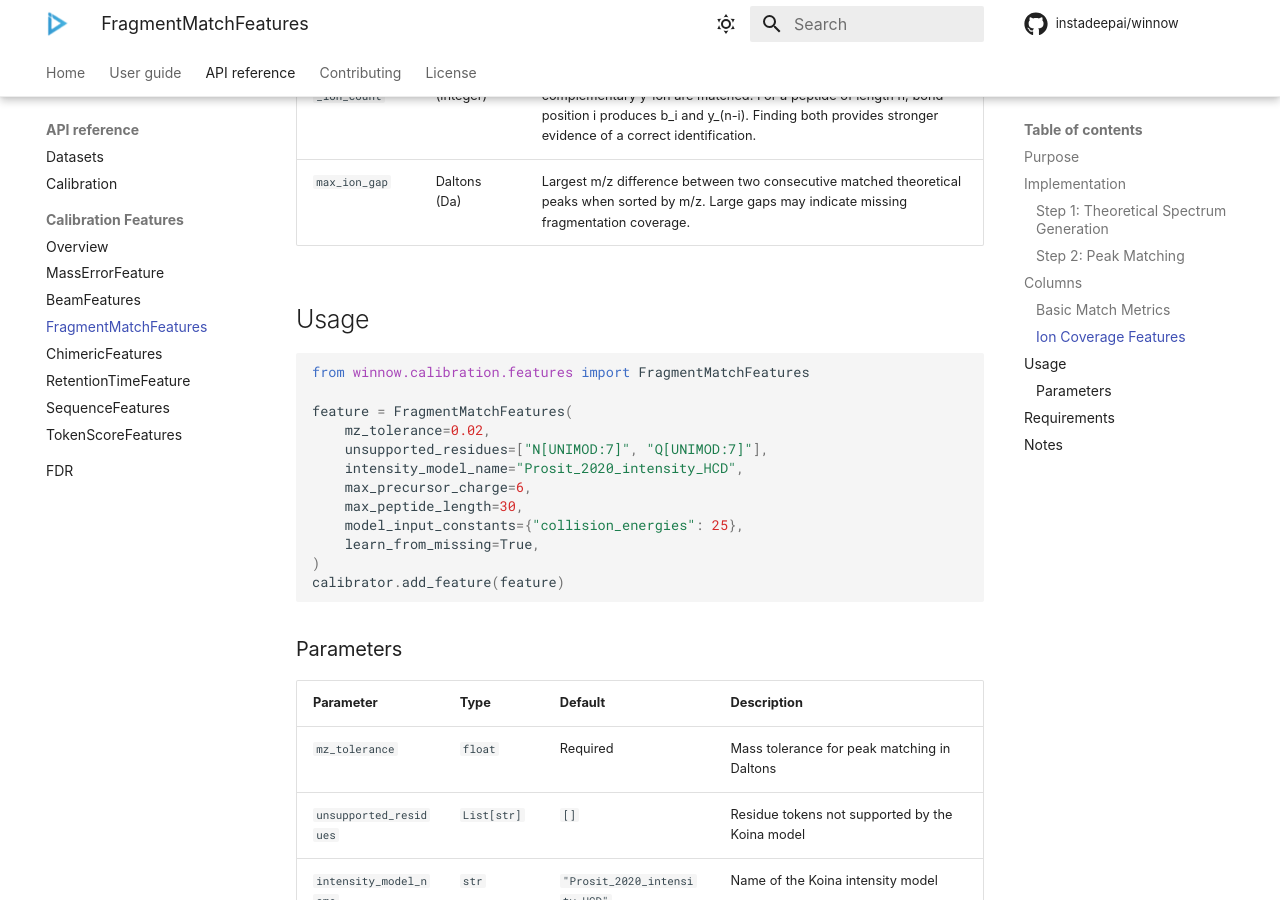
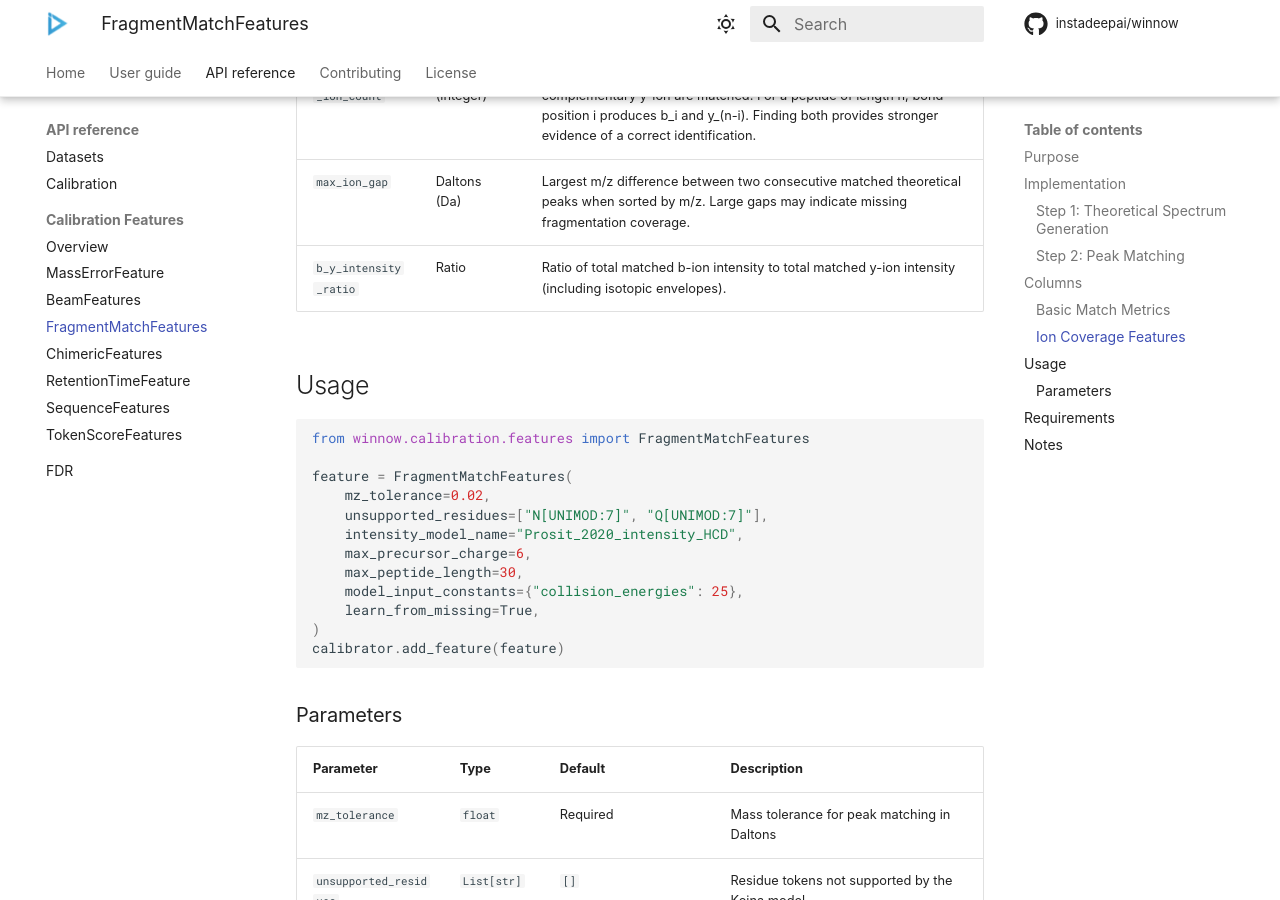
Before and after one commit to instadeepai/winnow, an MkDocs documentation site: the page built from docs/api/features/fragment_match.md, in a window 1280 px wide and 900 px high, scrolled down 1987 px. Built offline with MkDocs 1.6.1 and Material for MkDocs 9.7.7, drawn with Linux system fonts in a browser that asks for light colours; some web fonts are replaced; comment, search, counter and statistics services are not loaded; some of the changed text lies outside the part shown.

Commit message:
docs: add b-ion/y-ion ratio feature

```diff
--- a/docs/api/features/fragment_match.md
+++ b/docs/api/features/fragment_match.md
@@ -55,6 +55,7 @@ For each theoretical peak, we search for the nearest observed peak using binary
 | `longest_y_series` | Count (integer) | Same as above for y-ions |
 | `complementary_ion_count` | Count (integer) | Number of peptide bond positions where **both** the b-ion and complementary y-ion are matched. For a peptide of length n, bond position i produces b_i and y_(n-i). Finding both provides stronger evidence of a correct identification. |
 | `max_ion_gap` | Daltons (Da) | Largest m/z difference between two consecutive matched theoretical peaks when sorted by m/z. Large gaps may indicate missing fragmentation coverage. |
+| `b_y_intensity_ratio` | Ratio | Ratio of total matched b-ion intensity to total matched y-ion intensity (including isotopic envelopes). |
 
 ## Usage
 
@@ -104,3 +105,4 @@ For some Koina-hosted intensity prediction models, the dataset may also require:
 
 - Different Koina models have different constraints. See [configuration guide](../../configuration.md#koina-model-input-validation) for details.
 - When `learn_from_missing=True`, invalid rows get zero feature values and an `is_missing_fragment_match_features` indicator column.
+- `b_y_intensity_ratio` is computed as `b_total / (y_total + epsilon)` where epsilon is a small constant providing numerical stability when no y-ions are matched.
```
Also changed, not shown: docs/api/features/chimeric.md (+2 -0 lines).
